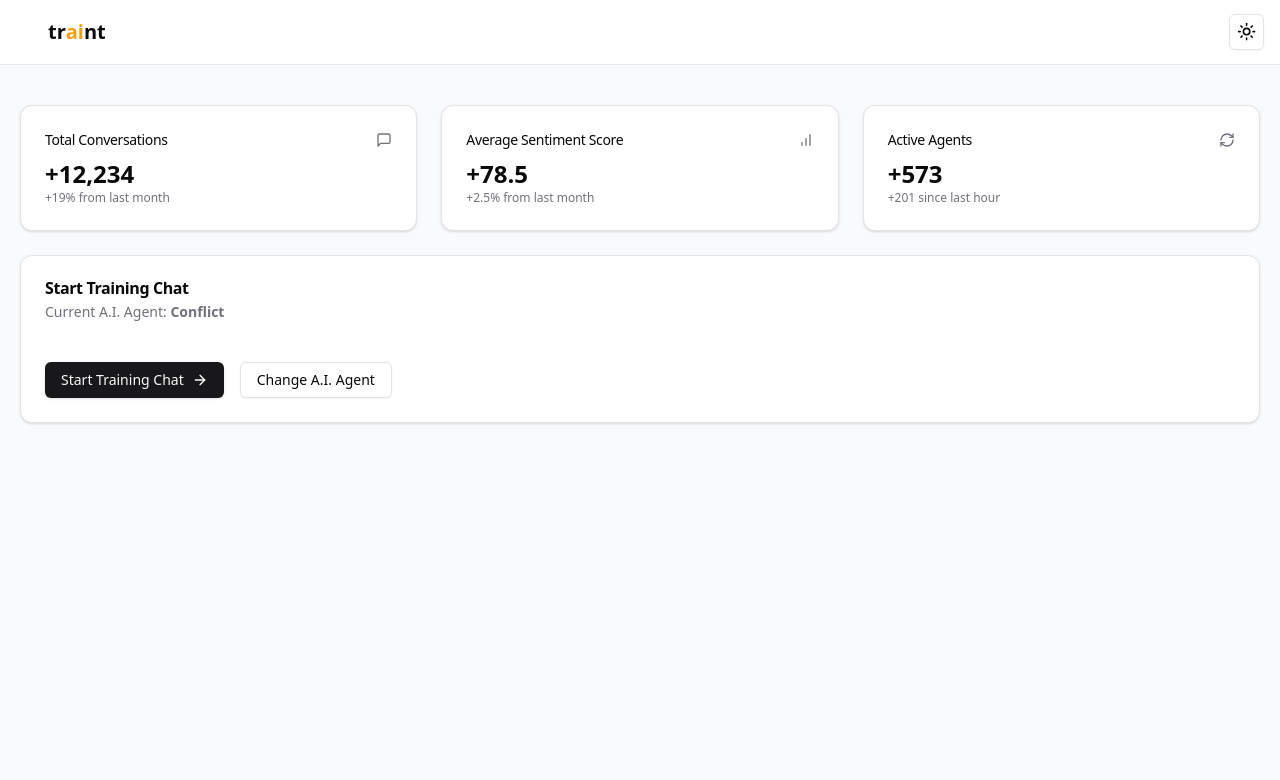
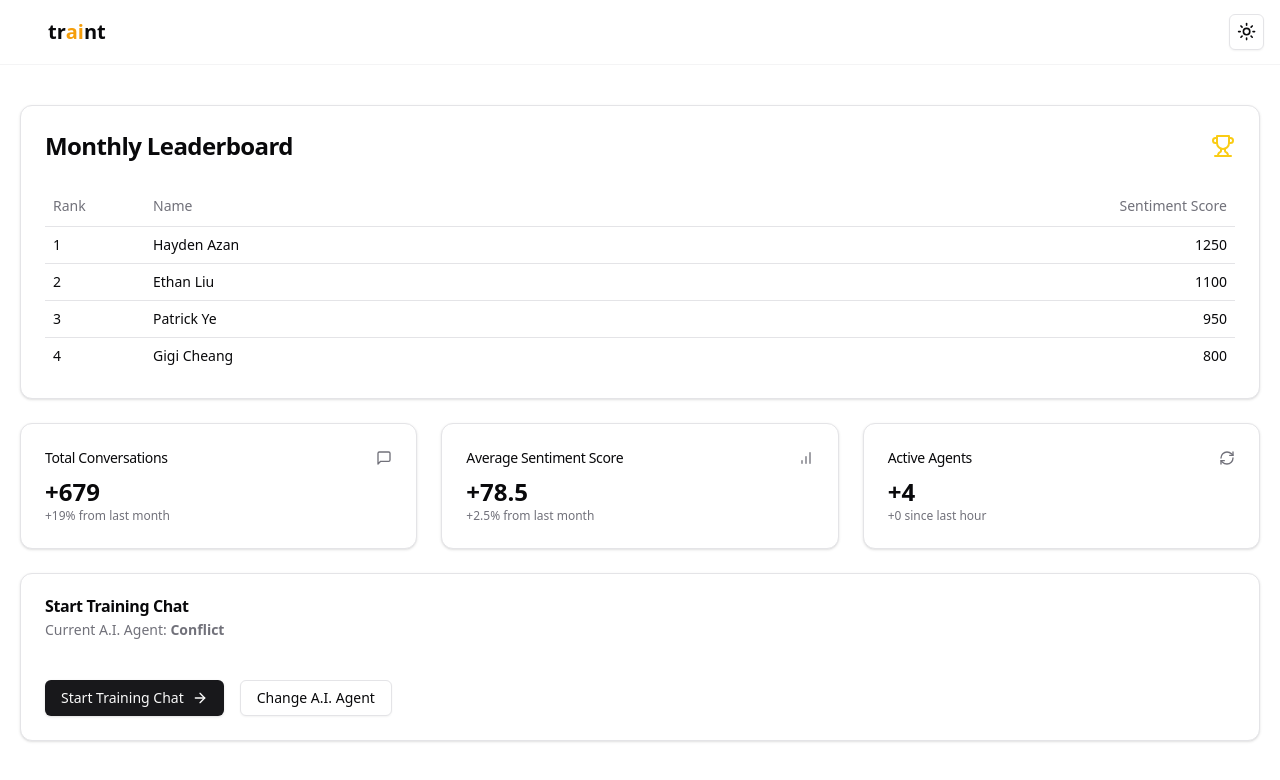
Before and after one commit to EthanL818/hackthenorth2024, a Next.js app: page / in a window 1280 px wide. Shown: the top 780 px of the page. Built offline with nearby package versions, Linux system fonts and the light colour scheme.

Commit message:
add leaderboard

```diff
--- a/app/globals.css
+++ b/app/globals.css
@@ -1,35 +1,57 @@
 @tailwind base;
 @tailwind components;
 @tailwind utilities;
+
+:root {
+  --markdown-h1-color: #333333; /* Dark grey */
+  --markdown-h2-color: #4f4f4f; /* Medium dark grey */
+  --markdown-h3-color: #666666; /* Medium grey */
+  --markdown-p-color: #2d2d2d; /* Light grey */
+  --markdown-a-color: #808080; /* Medium grey */
+  --markdown-code-bg: #2d2d2d; /* Dark grey */
+  --markdown-code-color: #e2b714; /* Very light grey */
+  --markdown-pre-bg: #2d2d2d; /* Dark grey */
+}
+
+.dark {
+  --markdown-h1-color: #e5e7eb; /* Light grey */
+  --markdown-h2-color: #d1d5db; /* Light grey */
+  --markdown-h3-color: #9ca3af; /* Medium light grey */
+  --markdown-p-color: #f3f4f6; /* Very light grey */
+  --markdown-a-color: #a1a1aa; /* Light grey */
+  --markdown-code-bg: #374151; /* Darker grey */
+  --markdown-code-color: #f9fafb; /* Very light grey */
+  --markdown-pre-bg: #374151; /* Darker grey */
+}
 
 /* markdown-styles.css */
 .markdown h1 {
   font-size: 2rem;
   font-weight: bold;
-  color: #333333; /* Dark grey */
+  color: var(--markdown-h1-color);
 }
 
 .markdown h2 {
   font-size: 1.75rem;
   font-weight: bold;
-  color: #4f4f4f; /* Medium dark grey */
+  color: var(--markdown-h2-color);
 }
 
 .markdown h3 {
   font-size: 1.5rem;
   font-weight: bold;
-  color: #666666; /* Medium grey */
+  color: var(--markdown-h3-color);
 }
 
 .markdown p {
   font-size: 1rem;
-  color: #2d2d2d; /* Light grey */
+  color: var(--markdown-p-color);
   line-height: 1.75;
   margin-bottom: 1rem;
 }
 
 .markdown a {
-  color: #808080; /* Medium grey */
+  color: var(--markdown-a-color);
   text-decoration: underline;
 }
 
@@ -45,14 +67,14 @@
 }
 
 .markdown code {
-  background-color: #2d2d2d; /* Dark grey */
-  color: #e2b714; /* Very light grey */
+  background-color: var(--markdown-code-bg);
+  color: var(--markdown-code-color);
   padding: 0.25rem;
   border-radius: 0.25rem;
 }
 
 .markdown pre {
-  background-color: #2d2d2d; /* Dark grey */
+  background-color: var(--markdown-pre-bg);
   padding: 1rem;
   border-radius: 0.5rem;
   overflow-x: auto;
@@ -61,7 +83,6 @@
 .markdown > * {
   margin-bottom: 0.5rem;
 }
-
 @layer base {
   :root {
     --background: 0 0% 100%;
@@ -82,14 +103,15 @@
     --destructive-foreground: 0 0% 98%;
     --border: 240 5.9% 90%;
     --input: 240 5.9% 90%;
-    --ring: 240 10% 3.9%;
+    --ring: 240 5.9% 10%;
+    --radius: 0.5rem;
     --chart-1: 12 76% 61%;
     --chart-2: 173 58% 39%;
     --chart-3: 197 37% 24%;
     --chart-4: 43 74% 66%;
     --chart-5: 27 87% 67%;
-    --radius: 0.5rem;
   }
+
   .dark {
     --background: 240 10% 3.9%;
     --foreground: 0 0% 98%;
--- a/app/page.js
+++ b/app/page.js
@@ -13,6 +13,14 @@ import {
 } from "@/components/ui/dropdown-menu";
 import { Button } from "@/components/ui/button";
 import {
+  Table,
+  TableBody,
+  TableCell,
+  TableHead,
+  TableHeader,
+  TableRow,
+} from "@/components/ui/table";
+import {
   Card,
   CardContent,
   CardHeader,
@@ -26,6 +34,7 @@ import {
   RefreshCw,
   Moon,
   Sun,
+  TrophyIcon,
 } from "lucide-react";
 
 export default function Home() {
@@ -59,6 +68,13 @@ export default function Home() {
     SlightlyImproving: "text-blue-500",
     Improving: "text-green-500",
   };
+
+  const leaderboardData = [
+    { rank: 1, name: "Hayden Azan", score: 1250 },
+    { rank: 2, name: "Ethan Liu", score: 1100 },
+    { rank: 3, name: "Patrick Ye", score: 950 },
+    { rank: 4, name: "Gigi Cheang", score: 800 },
+  ];
 
   const startChat = async () => {
     setLoading(true);
@@ -138,8 +154,8 @@ export default function Home() {
   }, [chatInfo]);
 
   return (
-    <div className="flex flex-col min-h-screen bg-gray-50 dark:bg-gray-900">
-      <header className="sticky top-0 z-50 w-full border-b border-gray-200 dark:border-gray-800 bg-white dark:bg-gray-950 flex items-center place-content-between px-4">
+    <div className="flex flex-col min-h-screen">
+      <header className="sticky top-0 z-50 w-full border-b flex items-center border-border/40 bg-background/95 backdrop-blur supports-[backdrop-filter]:bg-background/60 place-content-between px-4">
         <div className="container flex h-16 items-center space-x-4 sm:justify-between sm:space-x-0">
           <div className="flex gap-6 md:gap-10 mx-8">
             <h1 className="text-xl font-bold">
@@ -147,7 +163,6 @@ export default function Home() {
             </h1>
           </div>
         </div>
-
         <DropdownMenu>
           <DropdownMenuTrigger asChild>
             <Button variant="outline" size="icon">
@@ -169,6 +184,40 @@ export default function Home() {
       <main className="flex-1 mx-5">
         <div className="container mx-auto py-6 md:py-10">
           <div className="grid gap-6 md:grid-cols-2 lg:grid-cols-3">
+            <Card className="lg:col-span-3">
+              <CardHeader className="flex flex-row items-center justify-between space-y-0">
+                <CardTitle className="text-2xl font-bold">
+                  Monthly Leaderboard
+                </CardTitle>
+                <TrophyIcon className="h-6 w-6 text-yellow-400" />
+              </CardHeader>
+              <CardContent>
+                <Table>
+                  <TableHeader>
+                    <TableRow>
+                      <TableHead className="w-[100px]">Rank</TableHead>
+                      <TableHead>Name</TableHead>
+                      <TableHead className="text-right">
+                        Sentiment Score
+                      </TableHead>
+                    </TableRow>
+                  </TableHeader>
+                  <TableBody>
+                    {leaderboardData.map((user) => (
+                      <TableRow key={user.rank}>
+                        <TableCell className="font-medium">
+                          {user.rank}
+                        </TableCell>
+                        <TableCell>{user.name}</TableCell>
+                        <TableCell className="text-right">
+                          {user.score}
+                        </TableCell>
+                      </TableRow>
+                    ))}
+                  </TableBody>
+                </Table>
+              </CardContent>
+            </Card>
             <Card>
               <CardHeader className="flex flex-row items-center justify-between space-y-0 pb-2">
                 <CardTitle className="text-sm font-medium">
@@ -177,7 +226,7 @@ export default function Home() {
                 <MessageSquare className="h-4 w-4 text-muted-foreground" />
               </CardHeader>
               <CardContent>
-                <div className="text-2xl font-bold">+12,234</div>
+                <div className="text-2xl font-bold">+679</div>
                 <p className="text-xs text-muted-foreground">
                   +19% from last month
                 </p>
@@ -205,9 +254,9 @@ export default function Home() {
                 <RefreshCw className="h-4 w-4 text-muted-foreground" />
               </CardHeader>
               <CardContent>
-                <div className="text-2xl font-bold">+573</div>
+                <div className="text-2xl font-bold">+4</div>
                 <p className="text-xs text-muted-foreground">
-                  +201 since last hour
+                  +0 since last hour
                 </p>
               </CardContent>
             </Card>
@@ -286,7 +335,10 @@ export default function Home() {
                             : "text-red-500"
                         }`}
                       >
-                        {Math.floor(conversationData.sentimentScore * 100)}
+                        {Math.floor(conversationData.sentimentScore * 100)}{" "}
+                        <span className="text-gray-700 dark:text-gray-300">
+                          / 100
+                        </span>{" "}
                       </p>
                     </div>
                     <div>
--- /dev/null
+++ b/components/ui/table.jsx
@@ -0,0 +1,86 @@
+import * as React from "react"
+
+import { cn } from "@/lib/utils"
+
+const Table = React.forwardRef(({ className, ...props }, ref) => (
+  <div className="relative w-full overflow-auto">
+    <table
+      ref={ref}
+      className={cn("w-full caption-bottom text-sm", className)}
+      {...props} />
+  </div>
+))
+Table.displayName = "Table"
+
+const TableHeader = React.forwardRef(({ className, ...props }, ref) => (
+  <thead ref={ref} className={cn("[&_tr]:border-b", className)} {...props} />
+))
+TableHeader.displayName = "TableHeader"
+
+const TableBody = React.forwardRef(({ className, ...props }, ref) => (
+  <tbody
+    ref={ref}
+    className={cn("[&_tr:last-child]:border-0", className)}
+    {...props} />
+))
+TableBody.displayName = "TableBody"
+
+const TableFooter = React.forwardRef(({ className, ...props }, ref) => (
+  <tfoot
+    ref={ref}
+    className={cn("border-t bg-muted/50 font-medium [&>tr]:last:border-b-0", className)}
+    {...props} />
+))
+TableFooter.displayName = "TableFooter"
+
+const TableRow = React.forwardRef(({ className, ...props }, ref) => (
+  <tr
+    ref={ref}
+    className={cn(
+      "border-b transition-colors hover:bg-muted/50 data-[state=selected]:bg-muted",
+      className
+    )}
+    {...props} />
+))
+TableRow.displayName = "TableRow"
+
+const TableHead = React.forwardRef(({ className, ...props }, ref) => (
+  <th
+    ref={ref}
+    className={cn(
+      "h-10 px-2 text-left align-middle font-medium text-muted-foreground [&:has([role=checkbox])]:pr-0 [&>[role=checkbox]]:translate-y-[2px]",
+      className
+    )}
+    {...props} />
+))
+TableHead.displayName = "TableHead"
+
+const TableCell = React.forwardRef(({ className, ...props }, ref) => (
+  <td
+    ref={ref}
+    className={cn(
+      "p-2 align-middle [&:has([role=checkbox])]:pr-0 [&>[role=checkbox]]:translate-y-[2px]",
+      className
+    )}
+    {...props} />
+))
+TableCell.displayName = "TableCell"
+
+const TableCaption = React.forwardRef(({ className, ...props }, ref) => (
+  <caption
+    ref={ref}
+    className={cn("mt-4 text-sm text-muted-foreground", className)}
+    {...props} />
+))
+TableCaption.displayName = "TableCaption"
+
+export {
+  Table,
+  TableHeader,
+  TableBody,
+  TableFooter,
+  TableHead,
+  TableRow,
+  TableCell,
+  TableCaption,
+}
```
Also changed, not shown: app/assets/88e9edc7-b239-4e5a-a31d-f0577af85368.png (deleted), app/assets/image_background.png (deleted).
